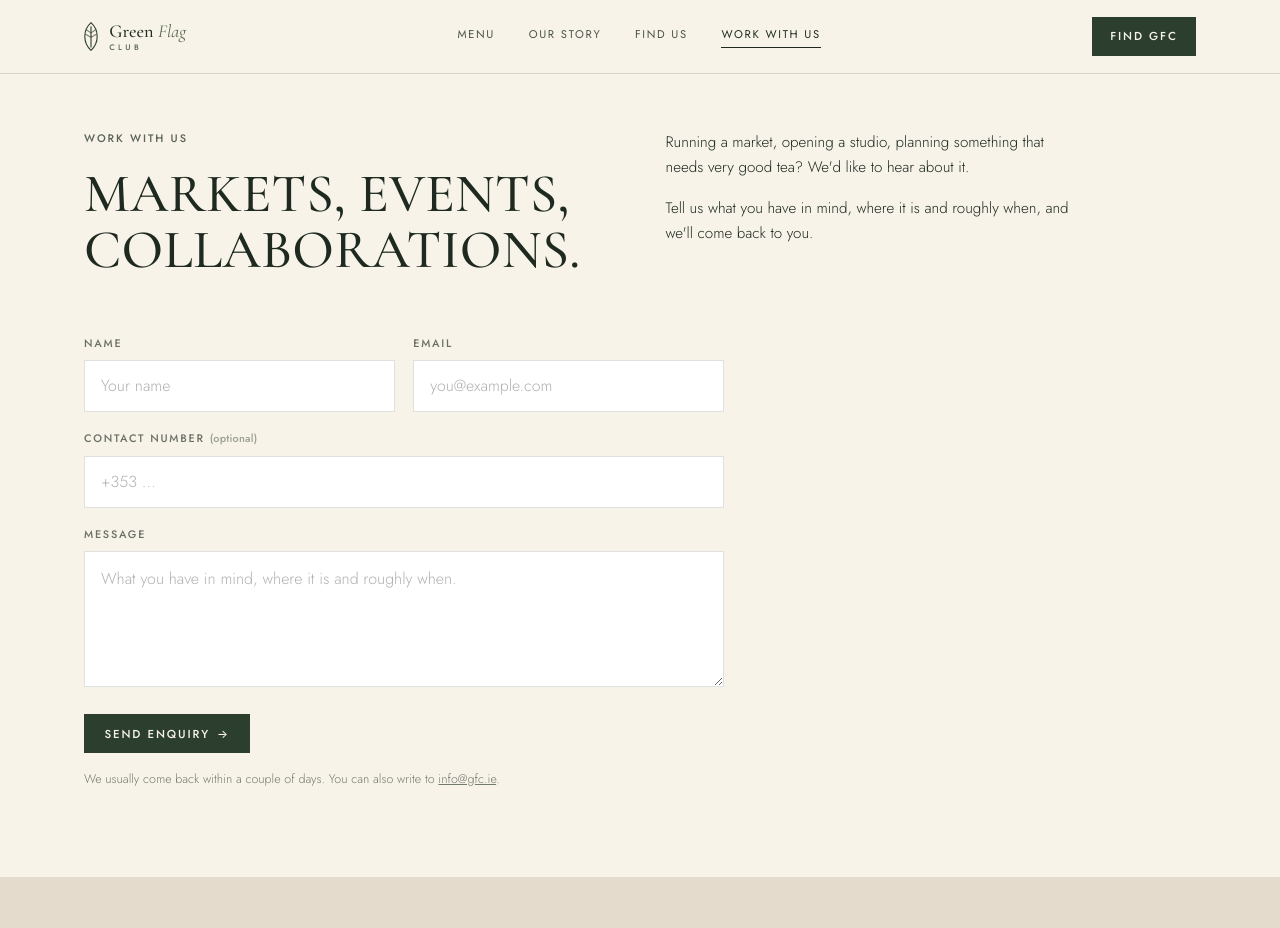
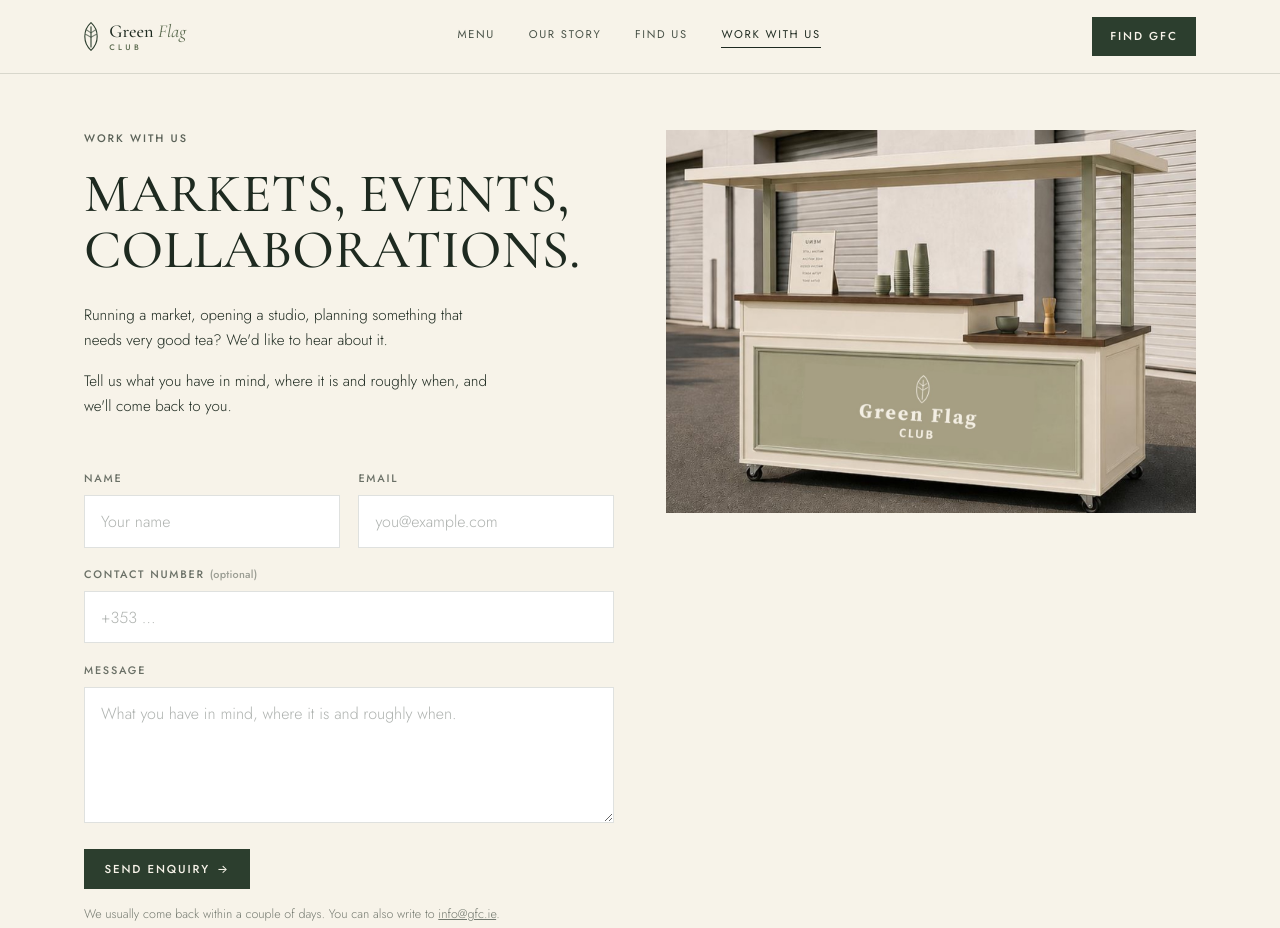
Before and after one commit to architjhingan/gfc, a website: page public/work.html in a window 1280 px wide. Shown: the top 928 px of the page. Drawn offline with nearby package versions, Linux system fonts and the light colour scheme.

Commit message:
adding cart

```diff
--- a/public/assets/site.css
+++ b/public/assets/site.css
@@ -206,6 +206,16 @@
 .intro>*{min-width:0}
 .intro-body>:last-child{margin-bottom:0}
 .intro-body .btn{margin-top:1.4rem}
+/* when the copy sits under the heading instead of in its own column,
+   give it the breathing room the column gap used to provide */
+.intro .display+.intro-body{margin-top:1.5rem}
+/* a photo taking the second column, e.g. the cart on the work page. It
+   holds that column for every row of the grid, so anything after it (the
+   enquiry form) lands under the copy rather than below the photo. */
+.intro-photo{margin:0;grid-row:span 2}
+.intro-photo img{width:100%}
+/* inside the grid the row gap already provides the air above the form */
+.intro .form{margin-top:0}
 
 /* A photo running edge to edge. It sits outside .wrap, so it is already the
    full width of the page. The height cap stops it swallowing the screen on a
--- a/public/work.html
+++ b/public/work.html
@@ -52,7 +52,6 @@
         <div>
           <p class="eyebrow">Work with us</p>
           <h1 class="display sm">Markets, events, collaborations.</h1>
-        </div>
           <div class="intro-body">
             <p class="lede">Running a market, opening a studio, planning something that needs very
               good tea? We'd like to hear about it.</p>
@@ -60,12 +59,18 @@
               come back to you.</p>
           </div>
         </div>
+        <figure class="intro-photo">
+          <img src="images/cart.jpg" width="1400" height="1012"
+               alt="The Green Flag Club cart: cream and sage green, with the leaf mark on the front panel and matcha cups lined up on the counter.">
+        </figure>
 
-      <!-- ==================================================================
+        <!-- ================================================================
              ENQUIRY FORM
              Posts straight to the form service set up in the script at the
-           bottom of this page. The visitor stays here and no mail app opens.
-           ================================================================== -->
+             bottom of this page. The visitor stays here and no mail app
+             opens. It sits inside the intro grid so it lands directly under
+             the copy, beside the cart, rather than below the whole photo.
+             ================================================================ -->
         <form class="form" id="enquiryForm" novalidate>
           <div class="field-row">
             <div class="field">
@@ -102,6 +107,7 @@
             to <a href="mailto:info@gfc.ie">info@gfc.ie</a>.</p>
           <div class="form-status" id="enquiryStatus" role="status" aria-live="polite"></div>
         </form>
+      </div>
     </div>
   </section>
 
```
Also changed, not shown: public/images/cart.jpg (added), 1 other file. Lines whose indentation alone changed are shown as unchanged.
